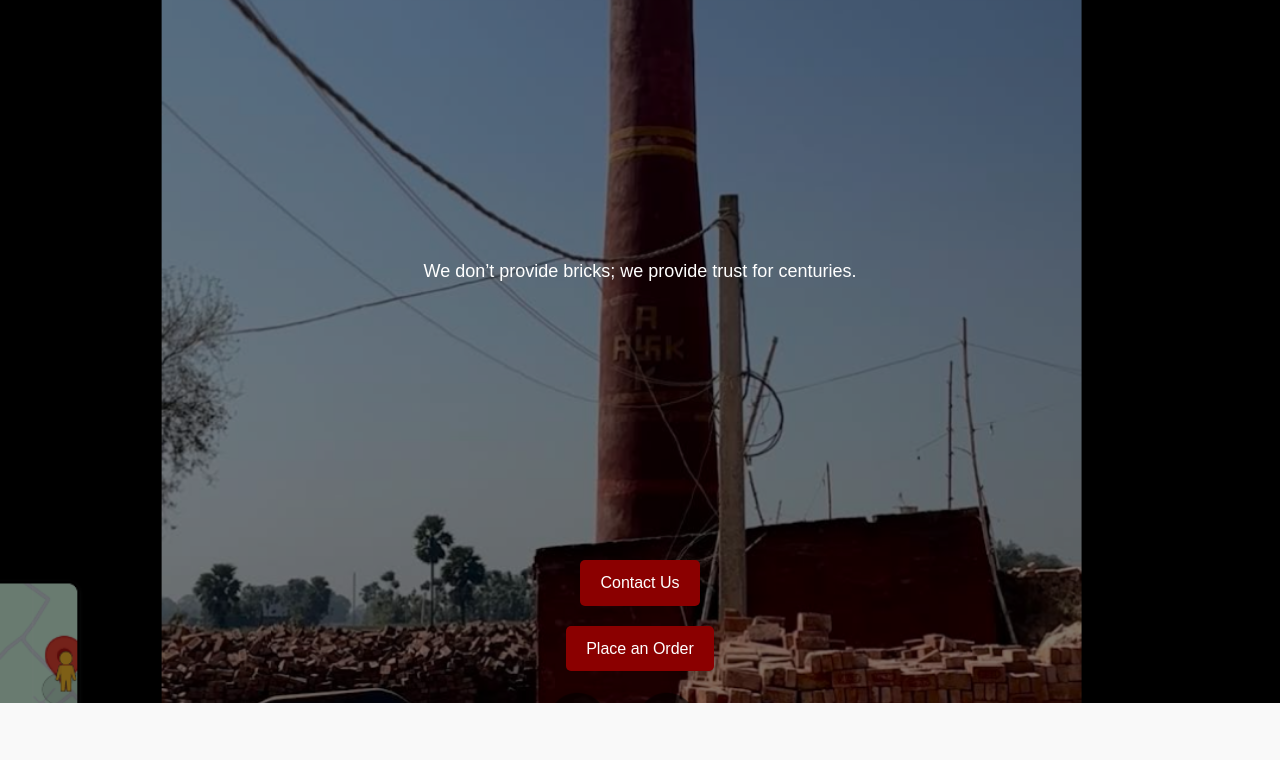
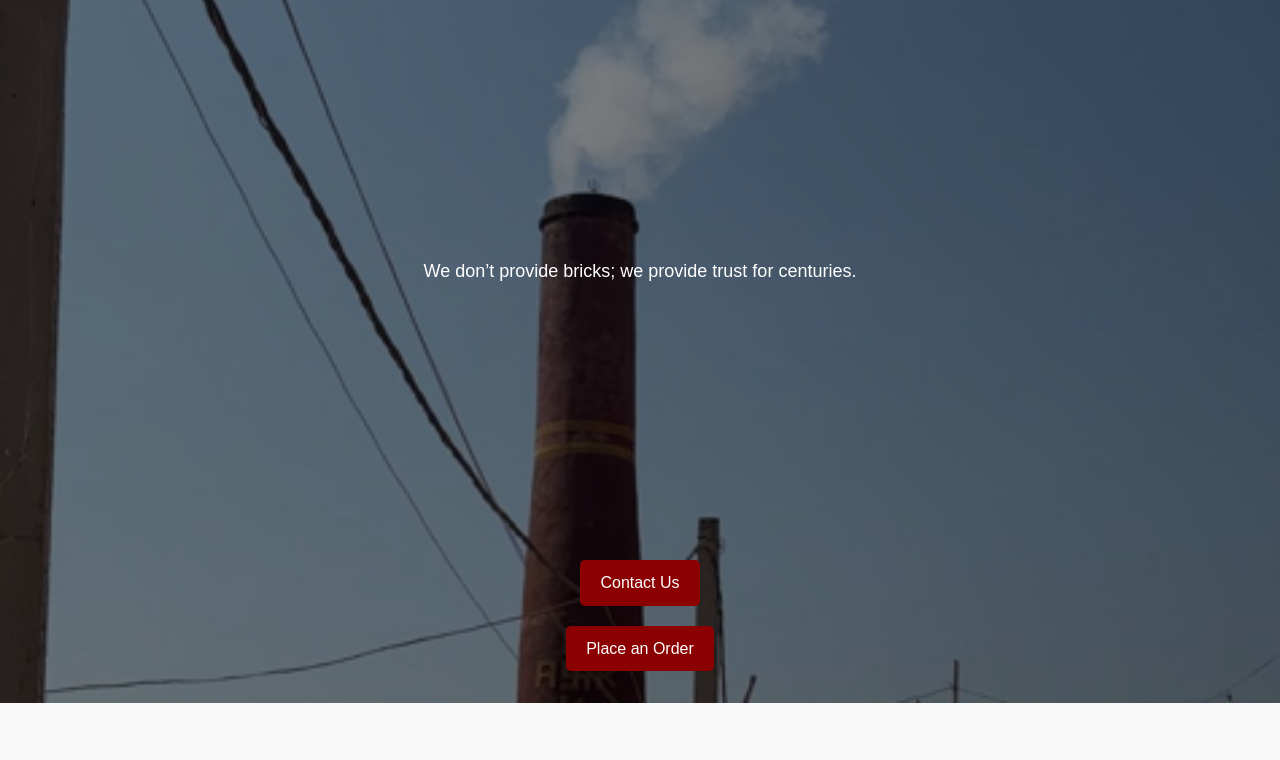
Before and after one commit to anurag1222-ctrl/R-K-bricks, a plain HTML site: page index.html in a window 1280 px wide. Shown: the part 165-925 px from the top of the page. Drawn offline with Linux system fonts and the light colour scheme.

Commit message:
Update index.html

```diff
--- a/index.html
+++ b/index.html
@@ -77,7 +77,7 @@
 
     .hero {
       position: relative;
-      background-image: url('rk-bricks-pic2.png');
+      background-image: url('mainwebsiterkimg.png');
       background-size: cover;
       background-position: center;
       background-repeat: no-repeat;
```
